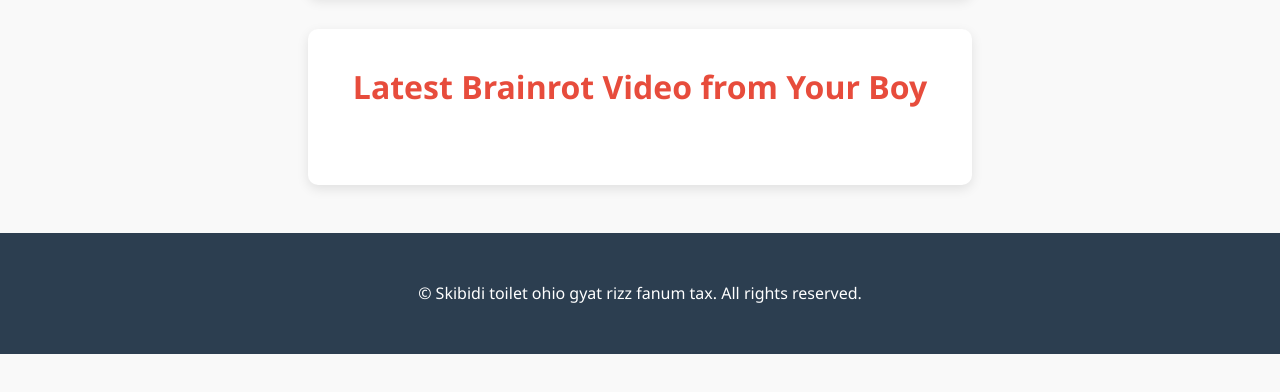
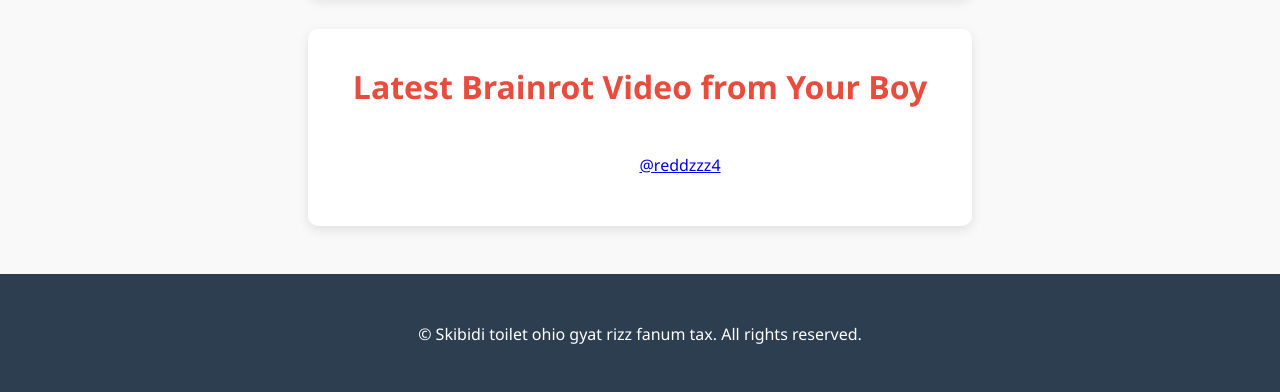
Before and after one commit to reddddddzzzzz/username.github.io, a plain HTML site: page index.html in a window 1280 px wide. Shown: the part 3238-3630 px from the top of the page. Before the commit the page ends 3592 px from the top, so only its background shows below. Drawn offline with Linux system fonts and the light colour scheme; a script that the page names is missing.

Commit message:
Update index.html

```diff
--- a/index.html
+++ b/index.html
@@ -326,9 +326,10 @@
         <div class="tiktok-embed-container">
             <blockquote class="tiktok-embed"
                 cite="https://www.tiktok.com/@reddzzz4/video/7428791074950352136"
-                data-video-id="7428791074950352136">
+                data-video-id="7428791074950352136"
+                style="max-width: 605px;min-width: 325px;">
                 <section>
-                    <a target="_blank" href="https://www.tiktok.com/@reddzzz4"></a>
+                    <a target="_blank" title="@reddzzz4" href="https://www.tiktok.com/@reddzzz4?refer=embed">@reddzzz4</a>
                 </section>
             </blockquote>
             <script async src="https://www.tiktok.com/embed.js"></script>
```
